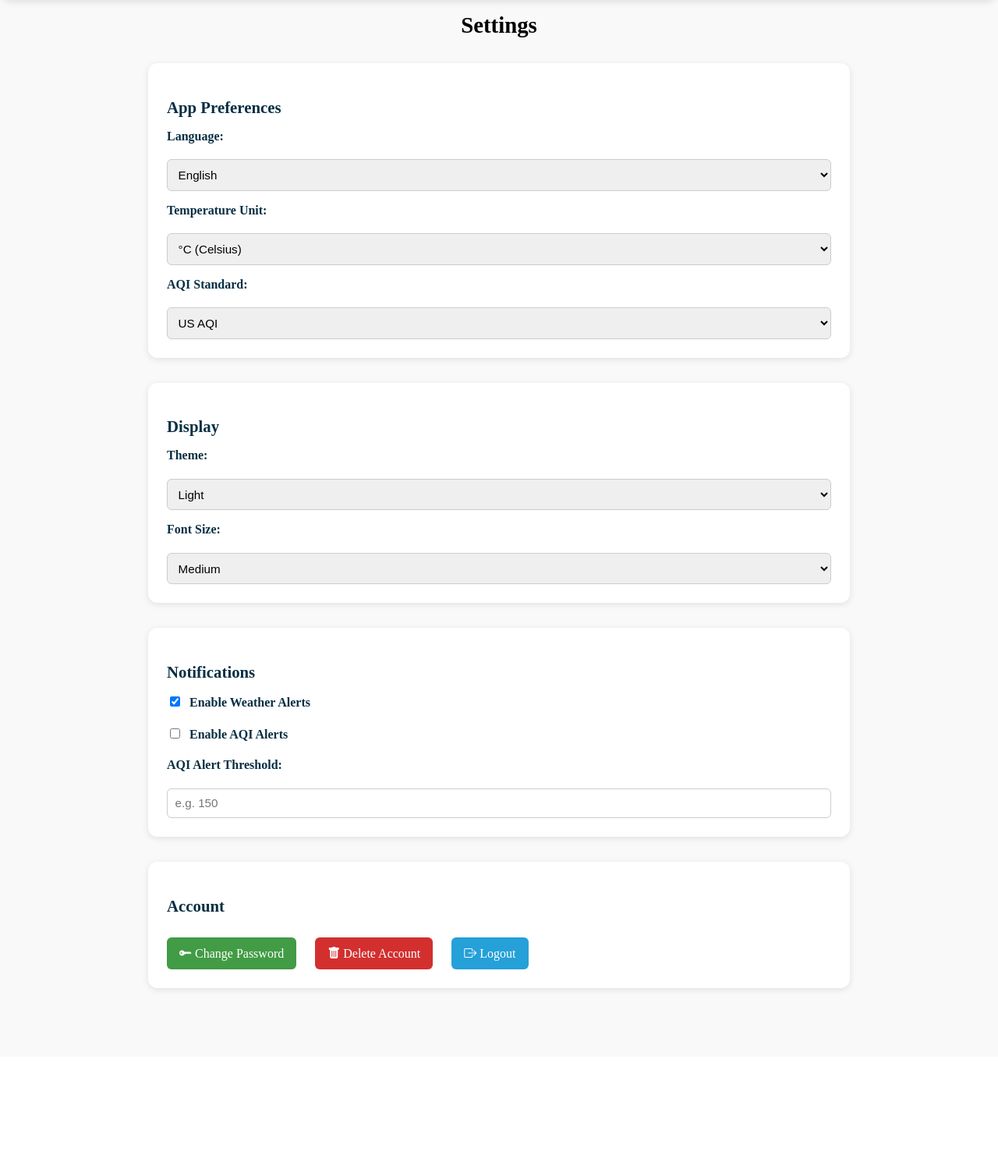
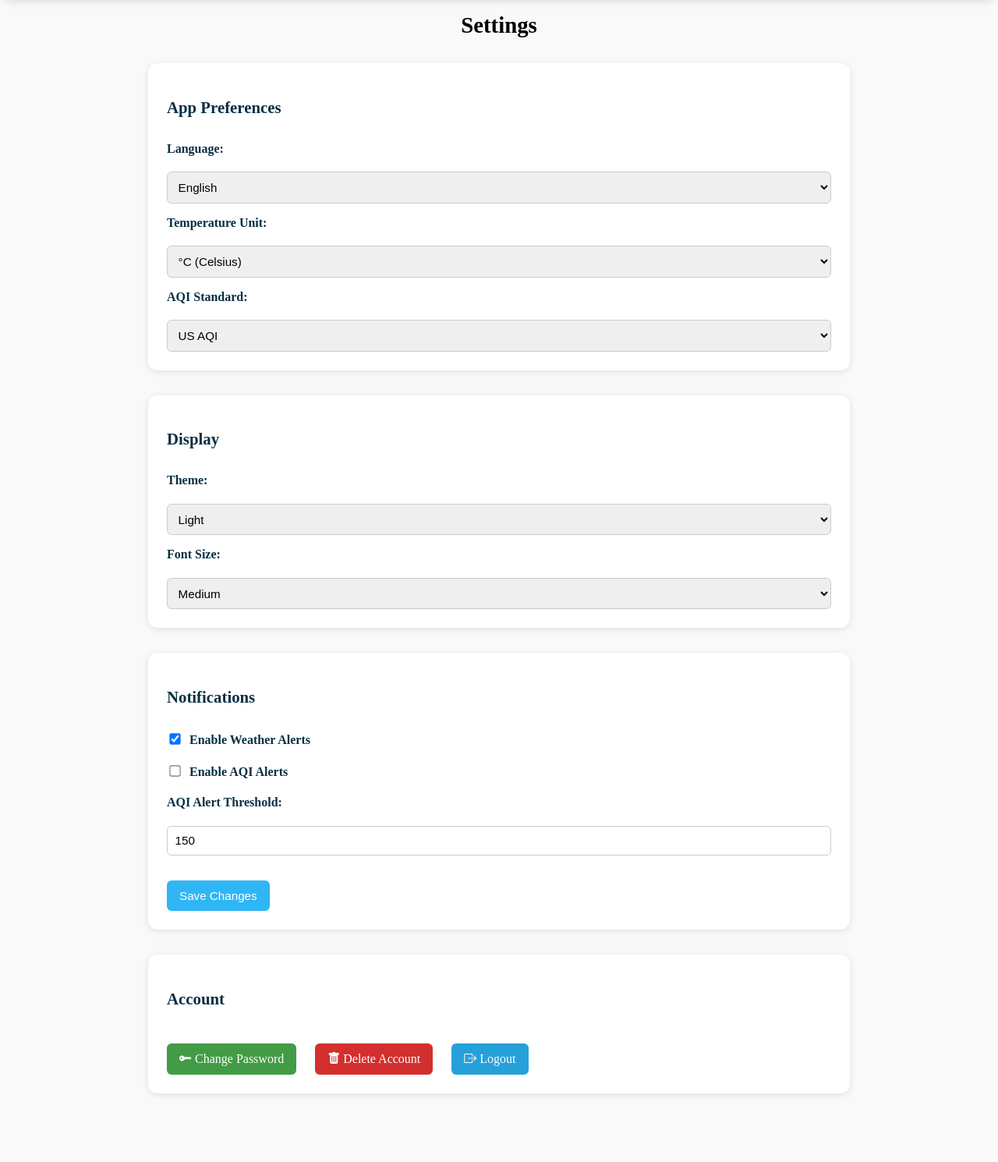
Before and after one commit to bhavikakeswani/flask-weather-aqi, a Flask app: page /settings in a window 1280 px wide. Shown: the part 64-1554 px from the top of the page at 78% size. Before the commit the page ends 1336 px from the top, so only its background shows below. Run offline with Flask 3, Linux system fonts and the light colour scheme; the visitor is signed in with stand-in values (Sample User, id 1).

Commit message:
Update /settings route and unify settings page with styling

```diff
--- a/main.py
+++ b/main.py
@@ -257,9 +257,22 @@ def update_preferences():
     db.session.commit()
     return redirect(url_for('profile'))
 
-@app.route('/settings')
+@app.route('/settings', methods=['GET', 'POST'])
 @login_required
 def settings():
+    if request.method == 'POST':
+        current_user.language = request.form.get('language')
+        current_user.temp_unit = request.form.get('temp_unit')
+        current_user.theme = request.form.get('theme')
+        current_user.font_size = request.form.get('font_size')
+        current_user.weather_alert = bool(request.form.get('weather_alert'))
+        current_user.aqi_alert = bool(request.form.get('aqi_alert'))
+        current_user.aqi_threshold = int(request.form.get('aqi_threshold', 150))
+
+        db.session.commit()
+        flash("Settings updated successfully!", "success")
+        return redirect(url_for('settings'))
+
     return render_template('settings.html')
 
 @app.route('/about')
--- a/static/style.css
+++ b/static/style.css
@@ -726,17 +726,14 @@ body {
     border-radius: 12px;
     box-shadow: 0 2px 8px rgba(0,0,0,0.1);
     margin-bottom: 2rem;
+    display: flex;
+    flex-direction: column;
+    gap: 1rem;
 }
 
 .settings-card h3 {
     margin-bottom: 1rem;
     font-size: 1.3rem;
-}
-
-.settings-card form {
-    display: flex;
-    flex-direction: column;
-    gap: 1rem;
 }
 
 .settings-card label {
@@ -745,7 +742,8 @@ body {
 }
 
 .settings-card select,
-.settings-card input[type="number"] {
+.settings-card input[type="number"],
+.settings-card input[type="checkbox"] {
     padding: 0.6rem;
     border: 1px solid #ccc;
     border-radius: 6px;
@@ -761,6 +759,12 @@ body {
 
 .settings-card input[type="checkbox"] {
     margin-right: 0.5rem;
+    transform: scale(1.1);
+}
+
+.btn-save {
+    align-self: flex-start;
+    margin-top: 1rem;
 }
 
 .button-group {
--- a/templates/settings.html
+++ b/templates/settings.html
@@ -1,81 +1,82 @@
 {% extends 'base.html' %}
 
-{% block title %}About | SkySQI{% endblock %}
+{% block title %}Settings | SkySQI{% endblock %}
 
 {% block content %}
 
 <main class="settings-container">
     <h2>Settings</h2>
 
-        <section class="settings-card">
+    <form action="{{ url_for('settings') }}" method="POST">
+
+        <div class="settings-card">
             <h3>App Preferences</h3>
-            <form>
             <label for="language">Language:</label>
-                <select id="language">
-                    <option>English</option>
-                    <option>Hindi</option>
-                    <option>Bengali</option>
+            <select id="language" name="language">
+                <option value="English" {% if current_user.language == 'English' %}selected{% endif %}>English</option>
+                <option value="Hindi" {% if current_user.language == 'Hindi' %}selected{% endif %}>Hindi</option>
+                <option value="Bengali" {% if current_user.language == 'Bengali' %}selected{% endif %}>Bengali</option>
             </select>
 
             <label for="temp-unit">Temperature Unit:</label>
-                <select id="temp-unit">
-                    <option>°C (Celsius)</option>
-                    <option>°F (Fahrenheit)</option>
+            <select id="temp-unit" name="temp_unit">
+                <option value="Celsius" {% if current_user.temp_unit == 'Celsius' %}selected{% endif %}>°C (Celsius)</option>
+                <option value="Fahrenheit" {% if current_user.temp_unit == 'Fahrenheit' %}selected{% endif %}>°F (Fahrenheit)</option>
             </select>
 
             <label for="aqi-unit">AQI Standard:</label>
-                <select id="aqi-unit">
-                    <option>US AQI</option>
-                    <option>WHO Standard</option>
+            <select id="aqi-unit" name="aqi_unit">
+                <option value="US AQI" {% if current_user.aqi_unit == 'US AQI' %}selected{% endif %}>US AQI</option>
+                <option value="WHO Standard" {% if current_user.aqi_unit == 'WHO Standard' %}selected{% endif %}>WHO Standard</option>
             </select>
-            </form>
-        </section>
+        </div>
 
-        <section class="settings-card">
+        <div class="settings-card">
             <h3>Display</h3>
-            <form>
             <label for="theme">Theme:</label>
-                <select id="theme">
-                    <option>Light</option>
-                    <option>Dark</option>
-                    <option>Auto</option>
+            <select id="theme" name="theme">
+                <option value="Light" {% if current_user.theme == 'Light' %}selected{% endif %}>Light</option>
+                <option value="Dark" {% if current_user.theme == 'Dark' %}selected{% endif %}>Dark</option>
+                <option value="Auto" {% if current_user.theme == 'Auto' %}selected{% endif %}>Auto</option>
             </select>
 
             <label for="font-size">Font Size:</label>
-                <select id="font-size">
-                    <option>Small</option>
-                    <option selected>Medium</option>
-                    <option>Large</option>
+            <select id="font-size" name="font_size">
+                <option value="Small" {% if current_user.font_size == 'Small' %}selected{% endif %}>Small</option>
+                <option value="Medium" {% if current_user.font_size == 'Medium' %}selected{% endif %}>Medium</option>
+                <option value="Large" {% if current_user.font_size == 'Large' %}selected{% endif %}>Large</option>
             </select>
-            </form>
-        </section>
+        </div>
 
-        <section class="settings-card">
+        <div class="settings-card">
             <h3>Notifications</h3>
-            <form>
             <label>
-                    <input type="checkbox" checked>
+                <input type="checkbox" name="weather_alert" value="1" {% if current_user.weather_alert %}checked{% endif %}>
                 Enable Weather Alerts
             </label>
 
             <label>
-                    <input type="checkbox">
+                <input type="checkbox" name="aqi_alert" value="1" {% if current_user.aqi_alert %}checked{% endif %}>
                 Enable AQI Alerts
             </label>
 
             <label for="aqi-threshold">AQI Alert Threshold:</label>
-                <input type="number" id="aqi-threshold" placeholder="e.g. 150">
+            <input type="number" id="aqi-threshold" name="aqi_threshold" value="{{ current_user.aqi_threshold }}" placeholder="e.g. 150">
+
+            <button type="submit" class="btn-save">Save Changes</button>
+        </div>
+
     </form>
-        </section>
 
-        <section class="settings-card">
+    <div class="settings-card">
         <h3>Account</h3>
         <div class="button-group">
             <a href="{{ url_for('change_password') }}" class="btn-password"><i class="bi bi-key-fill"></i> Change Password</a>
             <a href="{{ url_for('delete') }}" class="btn-danger"><i class="bi bi-trash-fill"></i> Delete Account</a>
             <a href="{{ url_for('logout') }}" class="btn-logout"><i class="bi bi-box-arrow-right"></i> Logout</a>
         </div>
-        </section>
+    </div>
+
 </main>
 
 {% endblock %}
```
Lines whose indentation alone changed are shown as unchanged.
